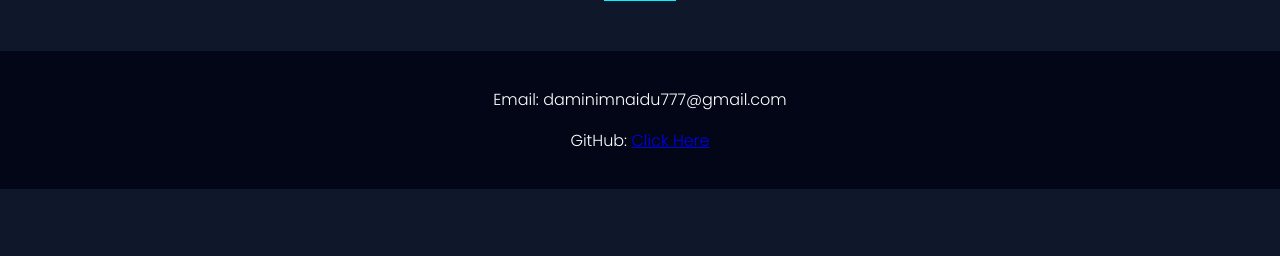
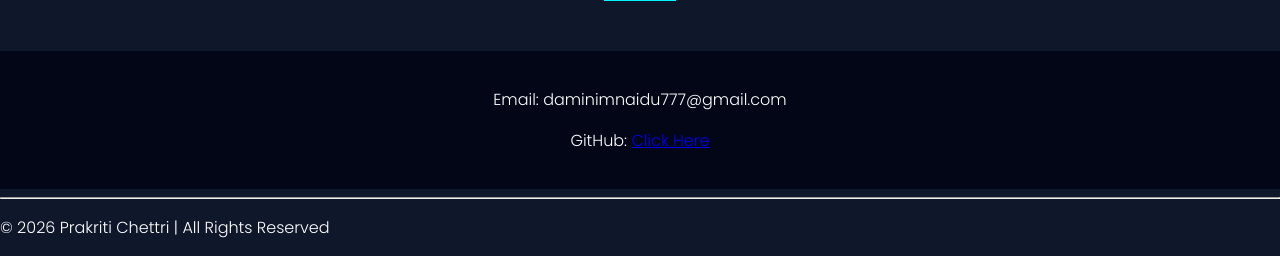
Before and after one commit to daminimnaidu777/MyPortfolio, a Flask app: page / in a window 1280 px wide. Shown: the part 1585-1841 px from the top of the page. Before the commit the page ends 1774 px from the top, so only its background shows below. Run offline with Flask 3, Linux system fonts and the light colour scheme.

Commit message:
new change

```diff
--- a/templates/index.html
+++ b/templates/index.html
@@ -81,6 +81,7 @@
     <p>Email: daminimnaidu777@gmail.com</p>
     <p>GitHub: <a href="https://github.com/daminimnaidu777" target="_blank">Click Here</a></p>
 </footer>
-
+<hr>
+    <p>© 2026 Prakriti Chettri | All Rights Reserved</p>
 </body>
 </html>
```
